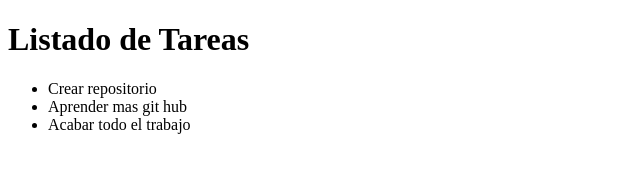
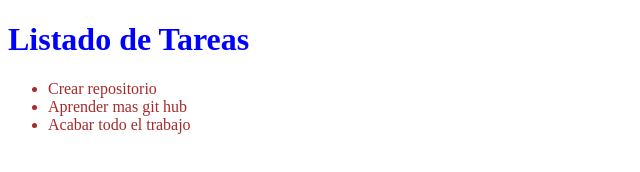
Before and after one commit to andresh296/workhop_git, a plain HTML site: page index.html in a window 1280 px wide. Shown: the whole page, without its empty margins (0-640 px from the left). Drawn offline with Linux system fonts and the light colour scheme.

Commit message:
Add styles

```diff
--- /dev/null
+++ b/css/styles.css
@@ -0,0 +1,7 @@
+h1 {
+    color: blue;
+}
+
+ul {
+    color: brown;
+}
--- a/index.html
+++ b/index.html
@@ -4,6 +4,7 @@
     <meta charset="UTF-8">
     <meta http-equiv="X-UA-Compatible" content="IE=edge">
     <meta name="viewport" content="width=device-width, initial-scale=1.0">
+    <link rel="stylesheet" href="/css/styles.css">
     <title>Trabajo Git</title>
 </head>
 <body>
```
Also changed, not shown: images/repo.jpg (added), 1 other file.
